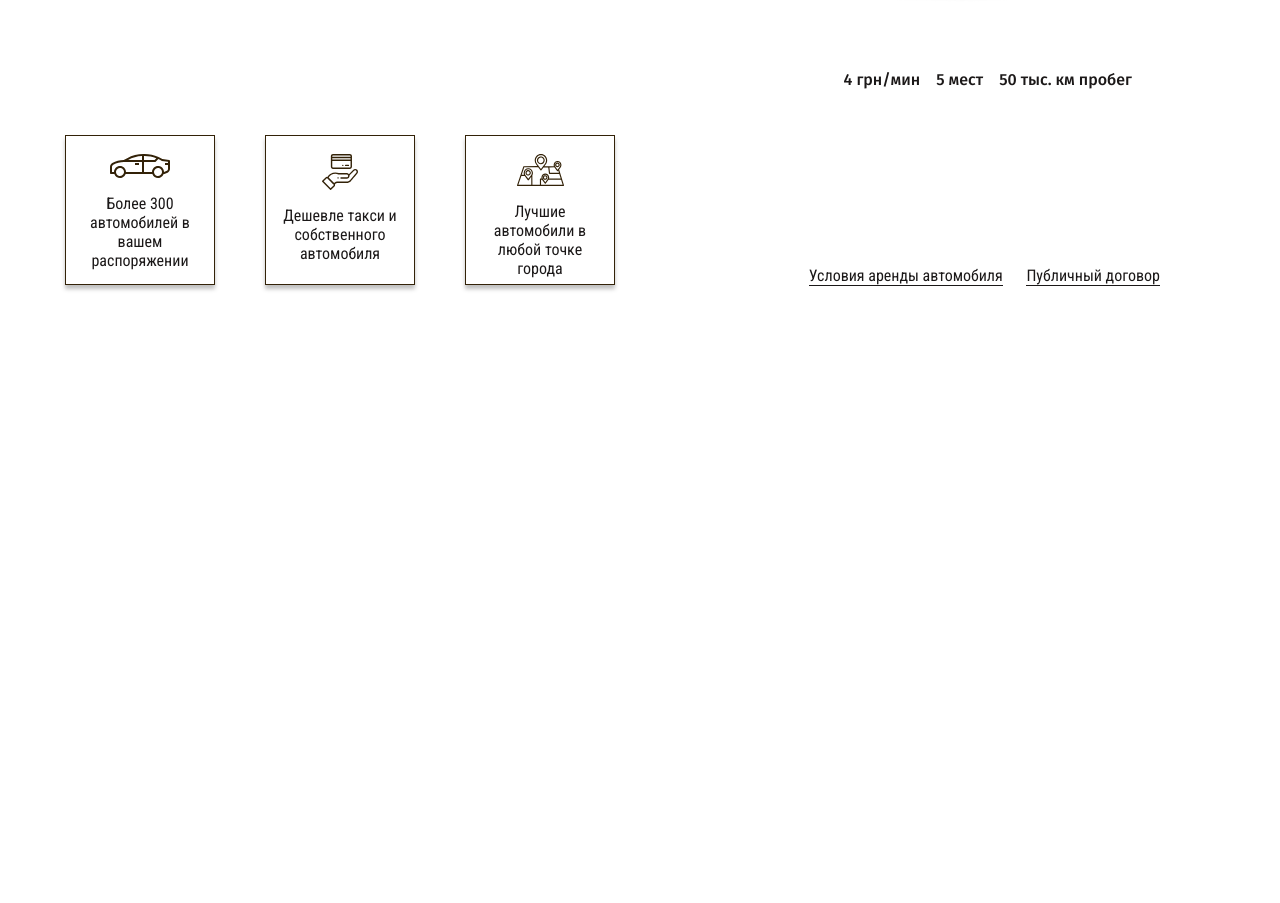
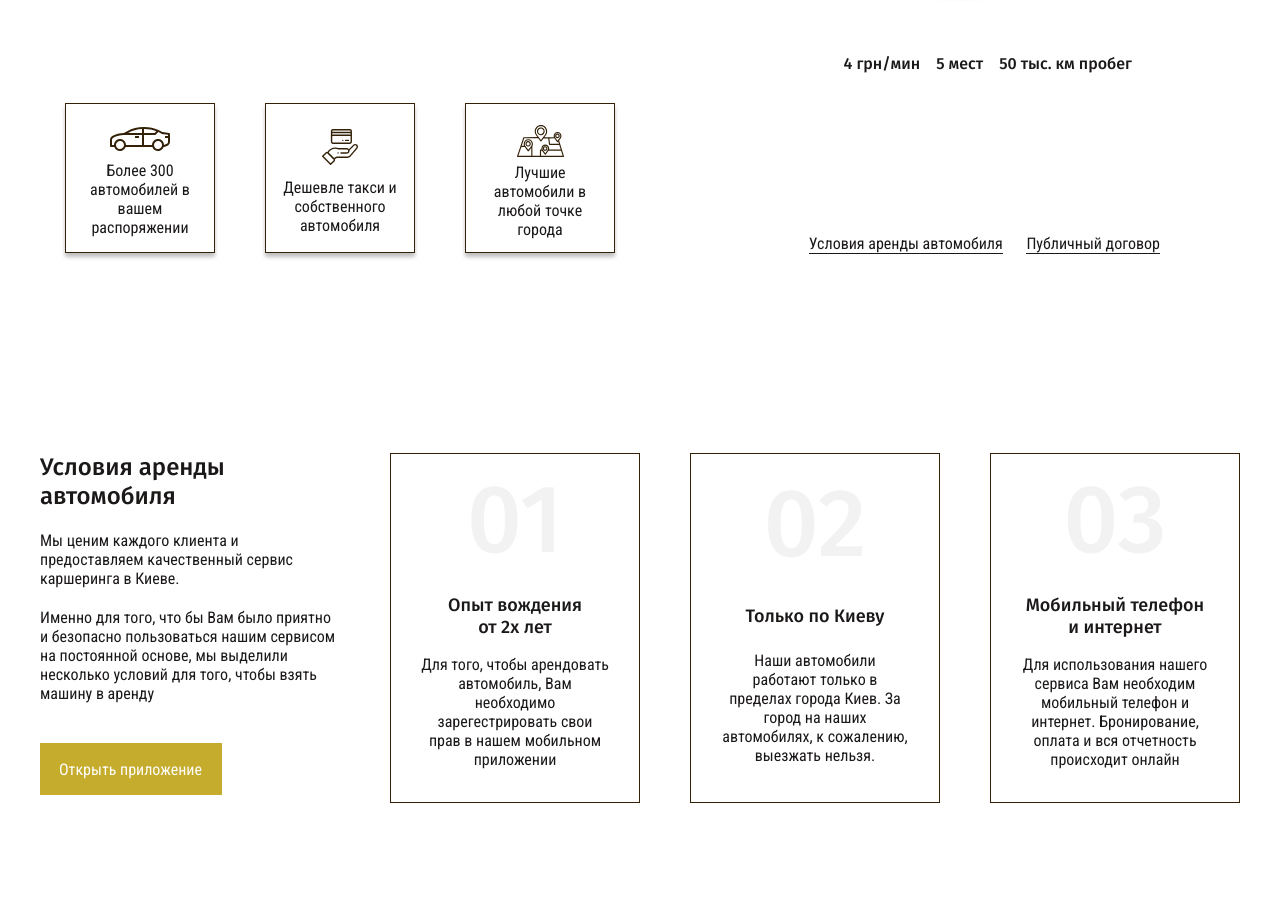
Before and after one commit to mantuokTurnskin/car_sharing_layout, a plain HTML site: page index.html in a window 1280 px wide. Shown: the part 550-1453 px from the top of the page. Before the commit the page ends 935 px from the top, so only its background shows below. Drawn offline with nearby package versions, Linux system fonts and the light colour scheme.

Commit message:
add rent block

```diff
--- a/css/normalize.css
+++ b/css/normalize.css
@@ -22,3 +22,8 @@ a {
     text-decoration: none;
     color: inherit;
 }
+
+h3, p {
+    margin: 0;
+    padding: 0;
+}
--- a/css/style.css
+++ b/css/style.css
@@ -157,7 +157,8 @@ header {
     display: flex;
     justify-content: space-around;
 }
-.top__item{
+
+.top__item {
     width: 150px;
     height: 150px;
     border: 1px solid #332208;
@@ -171,7 +172,8 @@ header {
     cursor: pointer;
     transition: all .3s;
 }
-.top__item:hover{
+
+.top__item:hover {
     transform: scale(1.25);
 }
 
@@ -180,9 +182,67 @@ header {
     text-align: right;
     padding-right: 80px;
 }
+
 .top__link {
     border-bottom: 1px solid #1B1818;
 }
-.top__link + .top__link {
+
+.top__link+.top__link {
     margin-left: 20px;
 }
+
+.rent {
+    padding: 100px 0;
+}
+
+.rent__inner {
+    display: flex;
+}
+
+.rent__content {
+    width: 300px;
+}
+
+.rent__title {
+    font-family: 'Fira Sans', sans-serif;
+    font-weight: 500;
+    font-size: 24px;
+    line-height: 29px;
+    margin: 0 0 20px;
+}
+
+.rent__text {
+    margin-bottom: 20px;
+}
+
+.rent__text+.rent__text {
+    margin-bottom: 40px;
+}
+
+.rent__item {
+    width: 250px;
+    border: 1px solid #332208;
+    padding: 0 30px 25px;
+    margin-left: 50px;
+    text-align: center;
+    display: flex;
+    flex-direction: column;
+    justify-content: space-around;
+    min-height: 350px;
+}
+
+.rent__item-num {
+    font-family: 'Fira Sans', sans-serif;
+    font-weight: 500;
+    font-size: 96px;
+    line-height: 115px;
+    color: #1B1818;
+    opacity: 0.05;
+}
+
+.rent__item-title {
+    font-family: 'Fira Sans', sans-serif;
+    font-weight: 500;
+    font-size: 18px;
+    line-height: 22px;
+}
--- a/index.html
+++ b/index.html
@@ -124,6 +124,43 @@
             </div>
         </div>
     </section>
+    <section class="rent">
+        <div class="container">
+            <div class="rent__inner">
+                <div class="rent__content">
+                    <h3 class="rent__title">Условия аренды
+                        автомобиля
+                    </h3>
+                    <p class="rent__text">Мы ценим каждого клиента и предоставляем качественный сервис каршеринга в
+                        Киеве.
+                    </p>
+                    <p class="rent__text">Именно для того, что бы Вам было приятно и безопасно пользоваться нашим
+                        сервисом на постоянной основе, мы выделили несколько условий для того, чтобы взять машину в
+                        аренду
+                    </p>
+                    <a href="#" class="application-btn">Открыть приложение</a>
+                </div>
+                <div class="rent__item">
+                    <div class="rent__item-num">01</div>
+                    <p class="rent__item-title">Опыт вождения <br>от 2х лет</p>
+                    <p class="rent__item-text">Для того, чтобы арендовать автомобиль, Вам необходимо зарегестрировать
+                        свои прав в нашем мобильном приложении</p>
+                </div>
+                <div class="rent__item">
+                    <div class="rent__item-num">02</div>
+                    <p class="rent__item-title">Только по Киеву</p>
+                    <p class="rent__item-text">Наши автомобили работают только в пределах города Киев.
+                        За город на наших автомобилях, к сожалению, выезжать нельзя.</p>
+                </div>
+                <div class="rent__item">
+                    <div class="rent__item-num">03</div>
+                    <p class="rent__item-title">Мобильный телефон и интернет</p>
+                    <p class="rent__item-text">Для использования нашего сервиса Вам необходим мобильный телефон и
+                        интернет. Бронирование, оплата и вся отчетность происходит онлайн</p>
+                </div>
+            </div>
+        </div>
+    </section>
 
 
     <script src="http://code.jquery.com/jquery-3.5.1.min.js"
```
